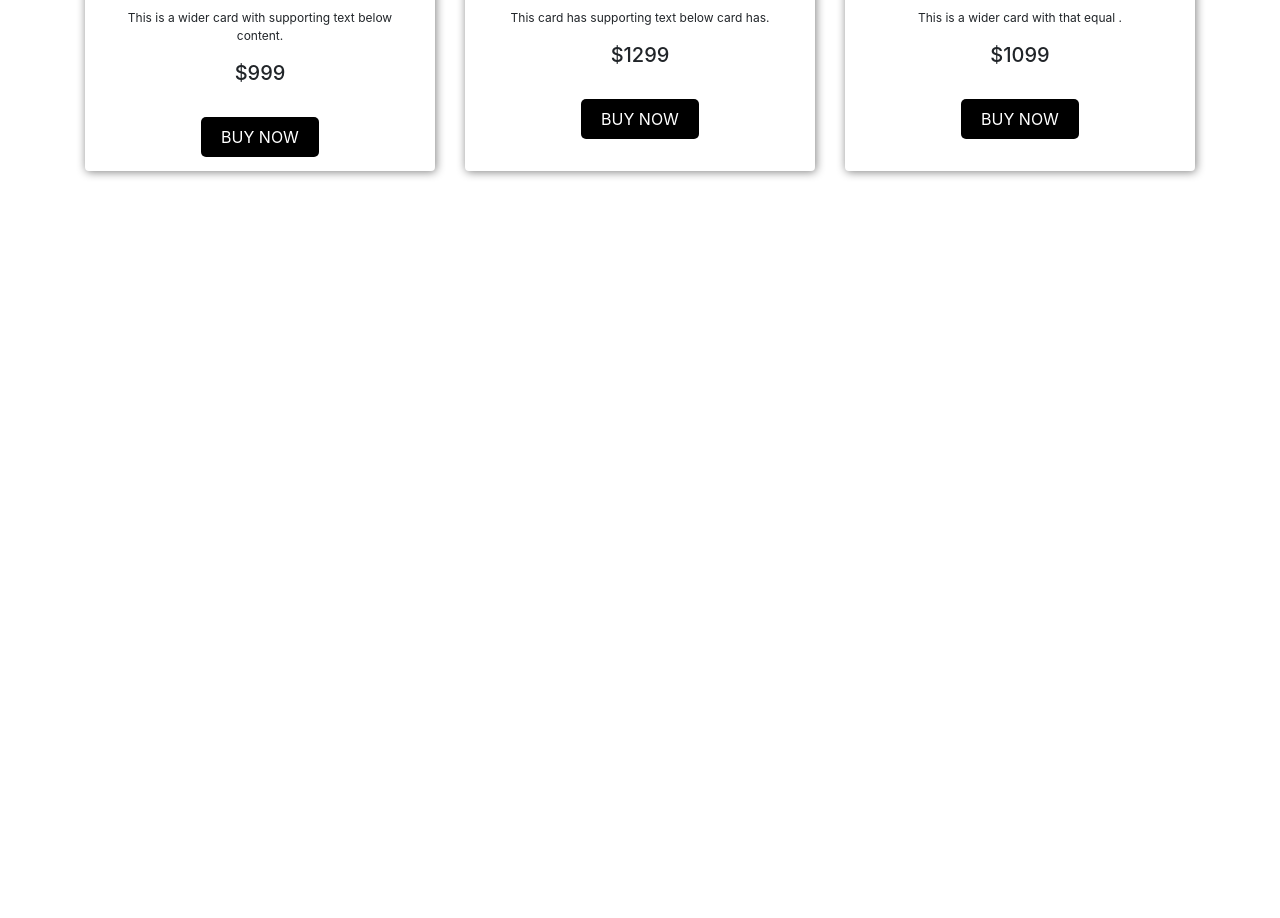
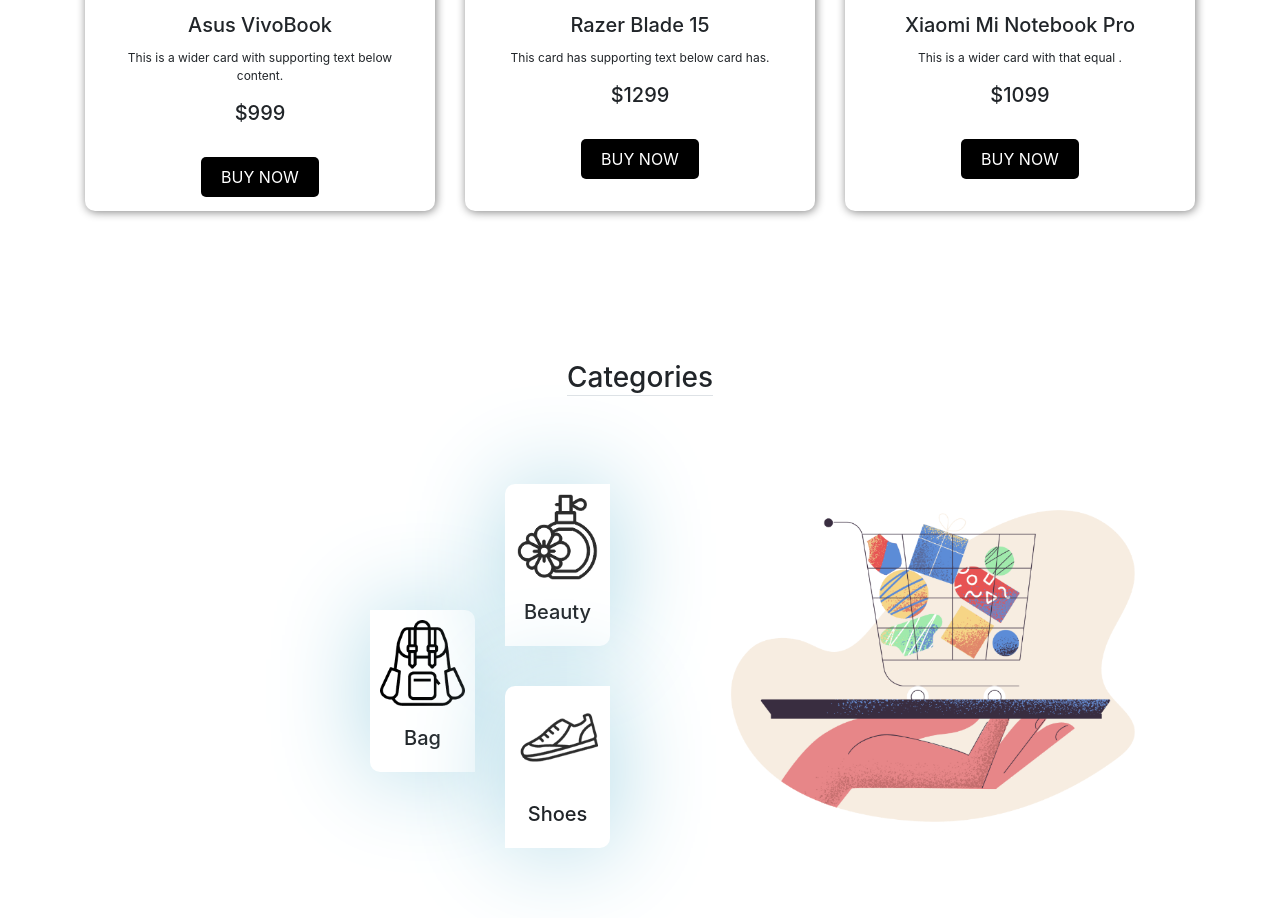
Before and after one commit to syfulislam763/bootstrap-project-2, a plain HTML site: page index.html in a window 1280 px wide. Shown: the part 1651-2569 px from the top of the page. Before the commit the page ends 1872 px from the top, so only its background shows below. Drawn offline with nearby package versions, Linux system fonts and the light colour scheme.

Commit message:
bootstrap project 2 finished

```diff
--- a/index.html
+++ b/index.html
@@ -91,7 +91,7 @@
         </div>
     </div>
     <div class="container">
-        <div class="d-flex justify-content-between cat1">
+        <div class="d-flex justify-content-between margin-bottom">
             <h5>Smartphone</h5>
             <h5 class="see-all">See All</h5>
         </div>
@@ -138,7 +138,7 @@
         </div>
     </div>
     <div class="container">
-        <div class="d-flex justify-content-between cat1">
+        <div class="d-flex justify-content-between margin-bottom">
             <h5>Laptop</h5>
             <h5 class="see-all">See All</h5>
         </div>
@@ -184,7 +184,42 @@
             </div>
         </div>
     </div>
+    <div class="container">
+        <div class="d-flex justify-content-center footer-part">
+            <h3 class="border-bottom">Categories</h3>
+        </div>
+        <div class="row row-cols-1 row-cols-md-3 d-flex align-items-center">
+            <div class="col-md-6 d-flex justify-content-end align-items-center">
+                <div class="col-md-3">
+                    <div class="card cat1">
+                        <img src="images/Categories/bag.png" class="card-img-top" alt="...">
+                        <div class="">
+                            <h5 class="card-title">Bag</h5>
+                        </div>
+                    </div>
+                </div>
+                <div class="col-md-3">
+                    <div class="card cat2">
+                        <img src="images/Categories/perfume.png" class="card-img-top" alt="...">
+                        <div class="">
+                            <h5 class="card-title">Beauty</h5>
+                        </div>
+                    </div>
 
+
+                    <div class="card cat3">
+                        <img src="images/Categories/shoe.png" class="card-img-top" alt="...">
+                        <div class="">
+                            <h5 class="card-title">Shoes</h5>
+                        </div>
+                    </div>
+                </div>
+            </div>
+            <div class="col-md-6">
+                <img src="images/Categories/pale-order.png" class="card-img-top" alt="...">
+            </div>
+        </div>
+    </div>
 
 
 
--- a/style.css
+++ b/style.css
@@ -47,7 +47,7 @@
         margin-bottom: 50px;
     }
 
-    .cat1 {
+    .margin-bottom {
         margin-bottom: 30px;
     }
 
@@ -59,6 +59,7 @@
         border: none;
         box-shadow: 1px 1px 10px gray;
         padding: 10px 10px;
+        border-radius: 10px;
     }
 
     .card img {}
@@ -76,3 +77,33 @@
     .card-text {
         font-size: 12px;
     }
+
+    .footer-part {
+        margin-bottom: 60px;
+        margin-top: 150px;
+    }
+
+    .card-title {
+        text-align: center;
+        margin-top: 20px;
+    }
+
+    .cat1 {
+        margin-top: 50px;
+        border-radius: 0px 10px 0px 10px;
+    }
+
+    .cat2 {
+        margin-bottom: 40px;
+    }
+
+    .cat1,
+    .cat2,
+    .cat3 {
+        box-shadow: 1px 1px 100px lightblue;
+    }
+
+    .cat2,
+    .cat3 {
+        border-radius: 10px 0px 10px 0px;
+    }
```
